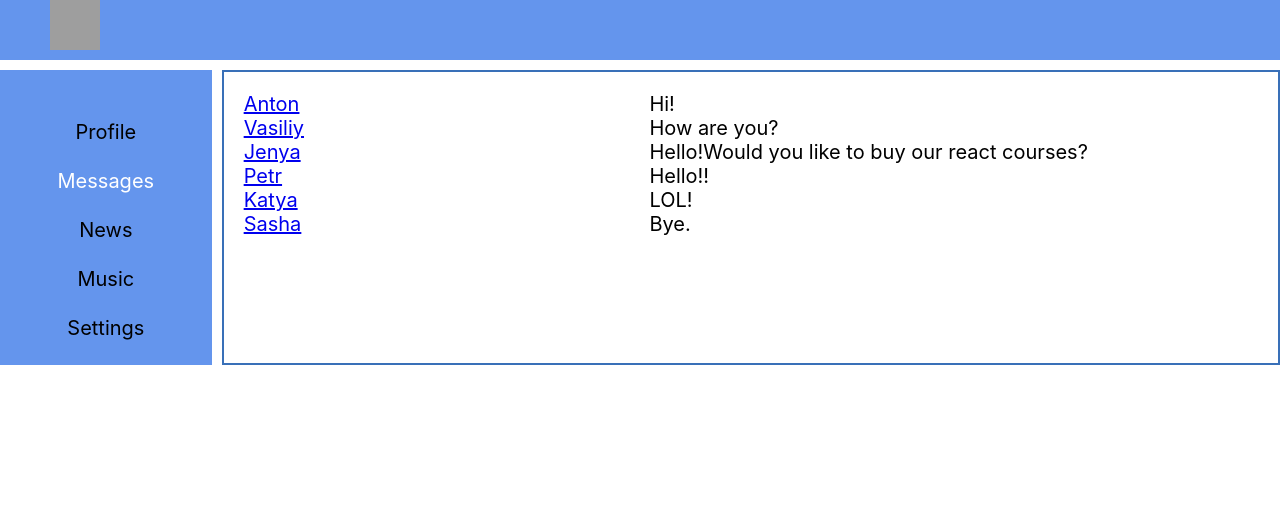
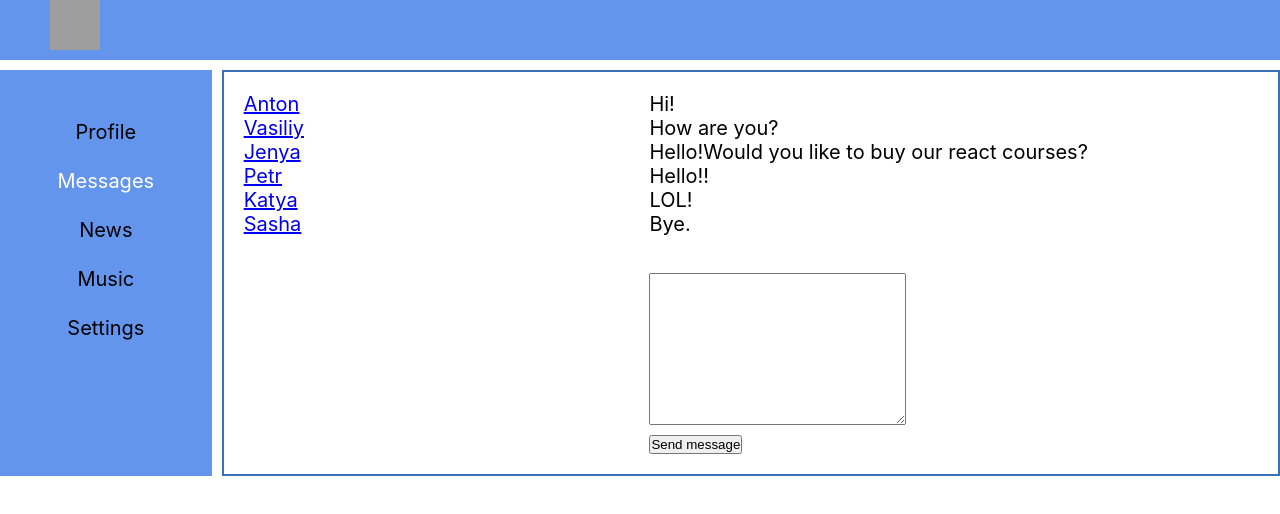
Before and after one commit to Anton9512/react-start, a React (Create React App) app in the folder react-start/: page /dialogs in a window 1280 px wide. Shown: the top 514 px of the page. Built offline with nearby package versions, Linux system fonts and the light colour scheme; grey boxes are pictures that could not be loaded.

Commit message:
added onClick event in Dialogs and Myposts

```diff
--- a/react-start/src/components/Dialogs/Dialogs.jsx
+++ b/react-start/src/components/Dialogs/Dialogs.jsx
@@ -1,3 +1,4 @@
+import React from 'react';
 import s from './Dialogs.module.css';
 import {NavLink} from "react-router-dom"
 import DialogItem from './DialogItem/DialogItem';
@@ -15,6 +16,14 @@ const Dialogs = (props) => {
       return <Message message={m.message}/>
    });
 
+
+   let newMessageElement = React.createRef();
+
+   let addMessage = () => {
+      let textMessage = newMessageElement.current.value;
+      alert(textMessage)
+   }
+
    return (
       <div className={s.dialogs}>
          <div className={s.dialogsItem}>
@@ -23,6 +32,12 @@ const Dialogs = (props) => {
          <div className={s.messages}>
             {messagesElements}
          </div>
+         <div className={s.entermessage}>
+            <textarea ref={newMessageElement} cols="30" rows="10"></textarea>
+            <div>
+               <button onClick={ addMessage }>Send message</button>
+            </div>
+         </div>
       </div>
    )
 }
--- a/react-start/src/components/Dialogs/Dialogs.module.css
+++ b/react-start/src/components/Dialogs/Dialogs.module.css
@@ -1,6 +1,7 @@
 .dialogs {
    display: grid;
    grid-template-columns: 2fr 3fr;
+   grid-template-rows: 1fr 1fr;
    padding: 20px;
    font-size: 20px;
 }
@@ -13,9 +14,12 @@
    color: gold;
 }
 .messages {
-
 }
 
 .message {
 
 }
+
+.entermessage {
+   grid-column-start: 2;
+}
--- a/react-start/src/components/Dialogs/Message/Message.jsx
+++ b/react-start/src/components/Dialogs/Message/Message.jsx
@@ -2,7 +2,9 @@ import s from './../Dialogs.module.css';
 
 const Message = (props) => {
    return (
-      <div className={s.message}>{props.message}</div>
+      <div>
+         <div className={s.message}>{props.message}</div>
+      </div>
    )
 };
 
--- a/react-start/src/components/Profile/MyPosts/MyPosts.jsx
+++ b/react-start/src/components/Profile/MyPosts/MyPosts.jsx
@@ -1,23 +1,30 @@
 import s from'./MyPosts.module.css';
 import Post from './Post/Post';
+import React from 'react';
 
 const MyPosts = (props) => {
 
- let postsEmelemts = props.postData.map((p) => {
+ let postsElements = props.postData.map((p) => {
    return <Post message={p.message} likeCount={p.likesCount}/>
  })
+
+ let newPostElement = React.createRef();
+
+ let addPost = () => {
+   let text = newPostElement.current.value;
+   alert(text)
+ }
 
    return (
       <div>
         <div className={s.mypost}>
           <div className={s.mypost__btns}>
-            <div>My post</div>
-            <textarea id="" cols="30" rows="10"></textarea>
-            <button>Add post</button>
-            <button>Remove</button>
+            <div className={s.mypost__logo}>My post</div>
+            <textarea ref={newPostElement} cols="30" rows="10"></textarea>
+            <div><button onClick={ addPost }>Add post</button></div>
           </div>
           <div className={s.posts}>
-            {postsEmelemts}
+            {postsElements}
           </div>
       </div>
       </div>
--- a/react-start/src/components/Profile/MyPosts/MyPosts.module.css
+++ b/react-start/src/components/Profile/MyPosts/MyPosts.module.css
@@ -1,3 +1,11 @@
 .mypost {
    padding: 10px;
 }
+
+.mypost__btns {
+
+}
+
+.mypost__logo {
+   color: green;
+}
--- a/react-start/src/redux/state.js
+++ b/react-start/src/redux/state.js
@@ -25,7 +25,9 @@
          {id: 6, message: 'Bye.',},
        ],
    }
- }
+ };
+
+
 
  export default state;
 
```
Also changed, not shown: react-start/src/components/Dialogs/DialogItem/DialogItem.jsx (line endings or trailing spaces).
